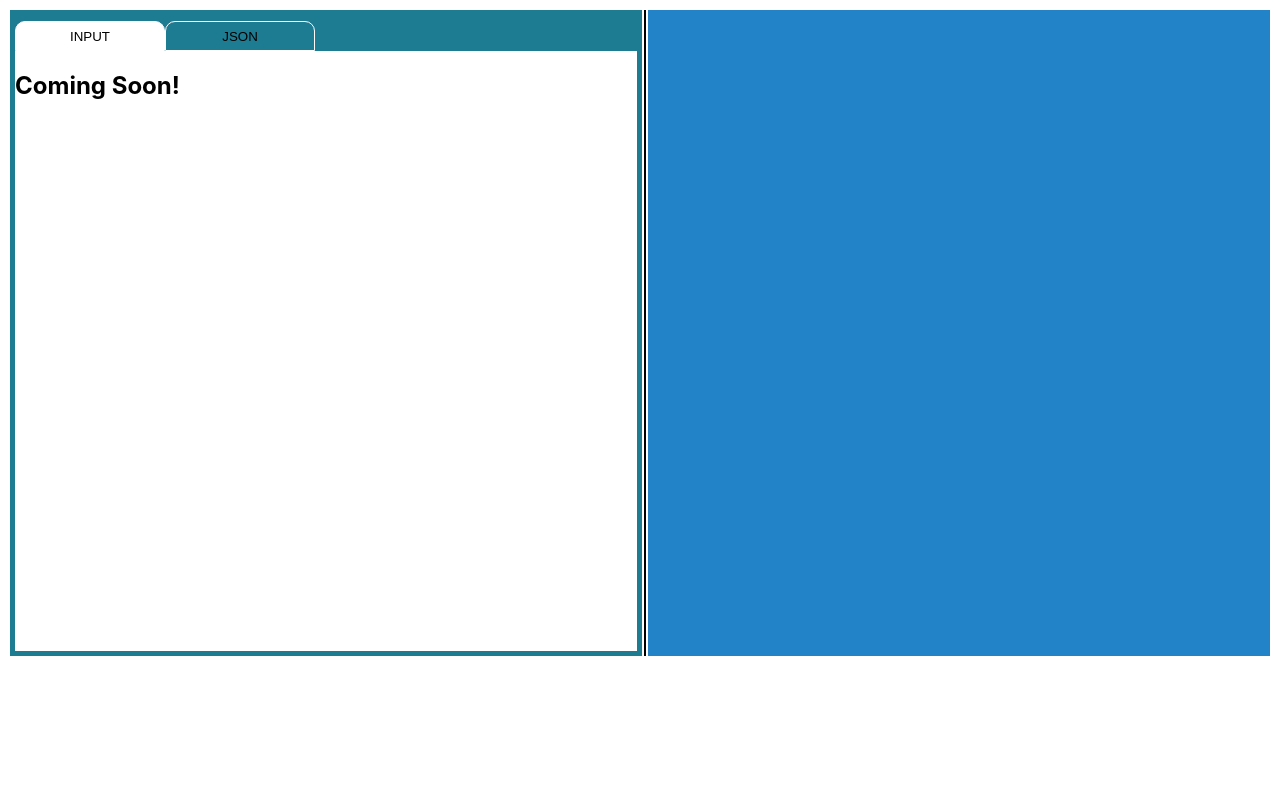
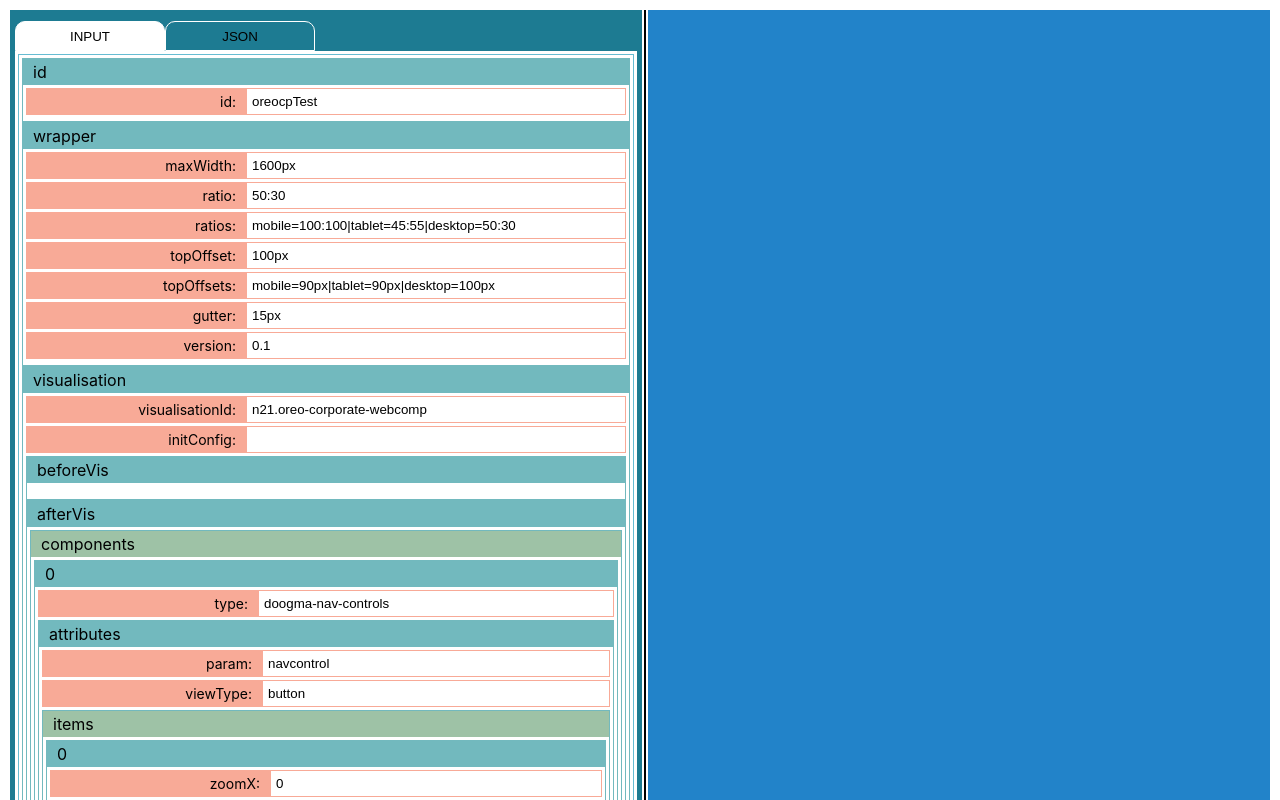
Before and after one commit to Doogma/json-editor-project-ben, a React (Create React App) app: page / in a window 1280 px wide. Shown: the top 800 px of the page. Built offline with nearby package versions, Linux system fonts and the light colour scheme; the HTML template or start-up script is replaced by a standard one.

Commit message:
added input

```diff
--- a/package.json
+++ b/package.json
@@ -11,7 +11,6 @@
     "@testing-library/jest-dom": "^5.16.5",
     "@testing-library/react": "^13.4.0",
     "@testing-library/user-event": "^13.5.0",
-    "ace-builds": "^1.15.0",
     "react": "^18.2.0",
     "react-ace": "^10.1.0",
     "react-dom": "^18.2.0",
--- a/src/App.js
+++ b/src/App.js
@@ -1,5 +1,6 @@
 import React, { useEffect, useState, useCallback } from 'react';
 import { Container, LeftContainer, Divider, RightContainer } from './App.styled';
+import jsonFile from './oreoTest.json';
 
 import MainLeft from './AppComponents/LeftColumn/MainLeft';
 
@@ -8,6 +9,11 @@ function App() {
   const [isMouseDown, setIsMouseDown] = useState(false);
   const [previousX, setPreviousX] = useState();
   const [leftContainerWidth, setLeftContainerWidth] = useState(localStorage.getItem('leftContainerWidth') || 50);
+  const [data, setData] = useState(jsonFile);
+
+  const onChange = (newValue) => {
+    setData(JSON.parse(newValue));
+  };
 
   const onMouseDown = (e) => {
     setPreviousX((pageWidth * leftContainerWidth) / 100);
@@ -41,7 +47,7 @@ function App() {
   return (
     <Container>
       <LeftContainer style={{ width: `${leftContainerWidth}%` }}>
-        <MainLeft />
+        <MainLeft data={data} onChange={onChange} />
       </LeftContainer>
       <Divider onMouseDown={onMouseDown} onMouseUp={onMouseUp} />
       <RightContainer style={{ width: `${100 - leftContainerWidth}%` }}></RightContainer>
--- a/src/AppComponents/LeftColumn/MainLeft.js
+++ b/src/AppComponents/LeftColumn/MainLeft.js
@@ -1,22 +1,13 @@
 import React, { useState } from 'react';
 import Editor from '@monaco-editor/react';
-// import AceEditor from 'react-ace';
-
-// import 'ace-builds/src-noconflict/mode-json';
-// import 'ace-builds/src-noconflict/theme-github';
-// import 'ace-builds/src-noconflict/ext-language_tools';
-
-import jsonFile from './oreoTest.json';
 
 import { LeftContainer, LeftHeaderBar, Selector, LeftBody } from './MainLeft.styled';
 
-function MainLeft() {
+import MainInput from './MainLeftComponents/MainInput';
+
+function MainLeft({ data, onChange }) {
   const [isActive, setIsActive] = useState('input');
-  const [data, setData] = useState(jsonFile);
 
-  const onChange = (newValue) => {
-    setData(JSON.parse(newValue));
-  };
   return (
     <LeftContainer>
       <LeftHeaderBar>
@@ -28,9 +19,8 @@ function MainLeft() {
         </Selector>
       </LeftHeaderBar>
       <LeftBody>
-        {isActive === 'input' && <h2>Coming Soon!</h2>}
+        {isActive === 'input' && <MainInput data={data} />}
         {isActive === 'json' && <Editor defaultValue={JSON.stringify(data, null, 2)} height={'90vh'} defaultLanguage="json" onChange={onChange} options={{ minimap: { enabled: false } }} />}
-        {/* {isActive === 'json2' && <AceEditor defaultValue={JSON.stringify(data, null, 2)} showPrintMargin={false} minLines={100} mode="json" theme="github" onChange={onChange} name="UNIQUE_ID_OF_DIV" editorProps={{ $blockScrolling: true }} />} */}
       </LeftBody>
     </LeftContainer>
   );
--- /dev/null
+++ b/src/AppComponents/LeftColumn/MainLeftComponents/MainInput.js
@@ -0,0 +1,17 @@
+import React from 'react';
+
+import ObjectContainer from './MainInputComponents/ObjectContainer';
+
+import { MainInputContainer } from './MainInput.styled';
+
+function MainInput({ data }) {
+  return (
+    <MainInputContainer>
+      {Object.keys(data).map((key, index) => {
+        return <ObjectContainer key={index} name={key} value={data[key]} />;
+      })}
+    </MainInputContainer>
+  );
+}
+
+export default MainInput;
--- /dev/null
+++ b/src/AppComponents/LeftColumn/MainLeftComponents/MainInput.styled.js
@@ -0,0 +1,10 @@
+import styled from 'styled-components/macro';
+
+export const MainInputContainer = styled.div`
+  display: flex;
+  box-sizing: border-box;
+  border: 1px solid #66bcd2;
+  margin: 3px;
+  padding: 3px;
+  flex-direction: column;
+`;
--- /dev/null
+++ b/src/AppComponents/LeftColumn/MainLeftComponents/MainInputComponents/MainInputComponents.styled.js
@@ -0,0 +1,35 @@
+import styled from 'styled-components/macro';
+
+export const ObjectBox = styled.div`
+  border: 1px solid #72b9be;
+`;
+
+export const ObjectHead = styled.div`
+  background-color: ${(props) => (props.isArray ? '#9ec2a6' : '#72b9be')};
+  padding: 3px 10px;
+`;
+
+export const ObjectBody = styled.div`
+  padding: 3px;
+  min-height: 10px;
+`;
+
+export const StringBox = styled.div`
+  display: flex;
+  margin-bottom: 3px;
+`;
+
+export const StringName = styled.div`
+  background-color: #f8aa97;
+  display: flex;
+  padding: 5px 10px;
+  min-width: 200px;
+  justify-content: end;
+  font-size: 14px;
+`;
+
+export const StringValue = styled.input`
+  padding: 5px;
+  border: 1px solid #f8aa97;
+  width: 100%;
+`;
--- /dev/null
+++ b/src/AppComponents/LeftColumn/MainLeftComponents/MainInputComponents/ObjectContainer.js
@@ -0,0 +1,31 @@
+import React from 'react';
+
+import StringContainer from './StringContainer';
+
+import { ObjectBox, ObjectHead, ObjectBody } from './MainInputComponents.styled';
+
+function ObjectContainer({ name, value, isArray }) {
+  return (
+    <ObjectBox>
+      <ObjectHead isArray={isArray}>{name}</ObjectHead>
+      <ObjectBody>
+        {typeof value === 'object' && (
+          <>
+            {Object.keys(value).map((key, index) => {
+              return (
+                <div key={index}>
+                  {typeof value[key] === 'string' && <StringContainer name={key} value={value[key]} />}
+                  {typeof value[key] === 'object' && <ObjectContainer name={key} value={value[key]} isArray={typeof value[key] === 'object' && value[key] instanceof Array} />}
+                  {/* {typeof value[key] === 'object' && <>{value[key] instanceof Array ? <ArrayContainer name={key} value={value[key]} /> : <ObjectContainer name={key} value={value[key]} />}</>} */}
+                </div>
+              );
+            })}
+          </>
+        )}
+        {typeof value === 'string' && <StringContainer name={name} value={value} />}
+      </ObjectBody>
+    </ObjectBox>
+  );
+}
+
+export default ObjectContainer;
--- /dev/null
+++ b/src/AppComponents/LeftColumn/MainLeftComponents/MainInputComponents/StringContainer.js
@@ -0,0 +1,14 @@
+import React from 'react';
+
+import { StringBox, StringName, StringValue } from './MainInputComponents.styled';
+
+function StringContainer({ name, value }) {
+  return (
+    <StringBox>
+      <StringName>{name}:</StringName>
+      <StringValue type="text" defaultValue={value} />
+    </StringBox>
+  );
+}
+
+export default StringContainer;
```
Also changed, not shown: src/oreoTest.json (renamed from src/AppComponents/LeftColumn/oreoTest.json), 1 other file (tests, documents, lock files or other folders).
